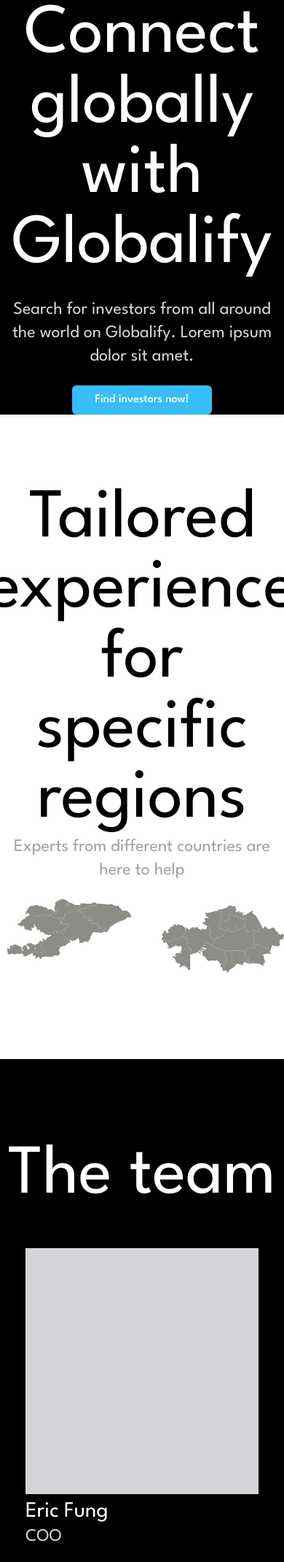
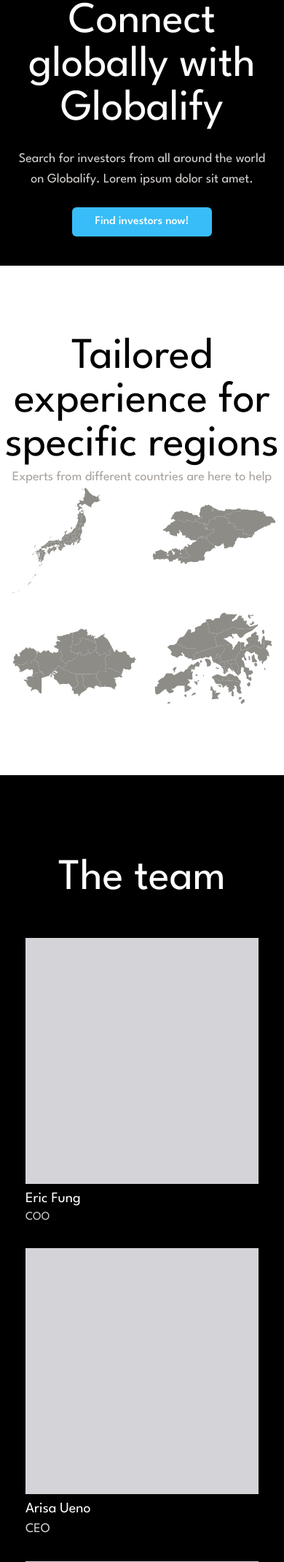
Before and after one commit to Barnacle322/globalify, a Flask app: page / in a window 390 px wide. Shown: the part 96-2236 px from the top of the page at 73% size. Run offline with Flask 3, Linux system fonts and the light colour scheme.

Commit message:
📱 Responsive design

```diff
--- a/server/src/project/static/css/main.css
+++ b/server/src/project/static/css/main.css
@@ -751,6 +751,10 @@
   margin-top: 12rem;
 }
 
+.mb-10 {
+  margin-bottom: 2.5rem;
+}
+
 .block {
   display: block;
 }
@@ -1000,6 +1004,10 @@
   width: 50%;
 }
 
+.w-\[170px\] {
+  width: 170px;
+}
+
 .min-w-\[901px\] {
   min-width: 901px;
 }
@@ -1042,6 +1050,10 @@
 
 .flex-col {
   flex-direction: column;
+}
+
+.flex-wrap {
+  flex-wrap: wrap;
 }
 
 .items-start {
@@ -1368,6 +1390,11 @@
   line-height: 1rem;
 }
 
+.text-6xl {
+  font-size: 3.75rem;
+  line-height: 1;
+}
+
 .font-medium {
   font-weight: 500;
 }
--- a/server/src/project/templates/index.html
+++ b/server/src/project/templates/index.html
@@ -19,26 +19,26 @@
         </nav>
         <main class="relative mt-24 flex w-full flex-col justify-center overflow-x-hidden text-white">
             <div class="flex flex-col items-center justify-center gap-6">
-                <div class="max-w-[700px] text-center text-8xl">Connect globally with Globalify</div>
-                <div class="flex max-w-[700px] text-center text-2xl text-stone-300">
+                <div class="max-w-[700px] text-center sm:text-8xl text-6xl px-4">Connect globally with Globalify</div>
+                <div class="flex max-w-[700px] text-center sm:text-2xl text-lg px-4 text-stone-300">
                     Search for investors from all around the world on Globalify. Lorem ipsum dolor sit amet.
                 </div>
-                <a href="/register" class="flex h-10 w-48 items-center justify-center rounded-md bg-sky-400">
+                <a href="/register" class="flex h-10 w-48 items-center justify-center rounded-md bg-sky-400 lg:mb-0 mb-10">
                     <div class="flex text-base font-medium">Find investors now!</div>
                 </a>
                 <img class="hidden w-[901px] lg:block" src="../static/elements/hero.png" />
             </div>
             <div class="flex-col items-center justify-center gap-2.5 bg-white py-24 text-black">
                 <div class="flex flex-col items-center justify-center">
-                    <div class="max-w-[800px] text-center text-8xl">Tailored experience for specific regions</div>
-                    <div class="max-w-[800px] text-center text-2xl text-stone-400">
+                    <div class="max-w-[800px] text-center sm:text-8xl text-6xl">Tailored experience for specific regions</div>
+                    <div class="max-w-[800px] text-center sm:text-2xl text-lg text-stone-400">
                         Experts from different countries are here to help
                     </div>
-                    <div class="inline-flex items-center justify-center gap-6">
+                    <div class="flex flex-wrap items-center justify-center gap-6">
                         <div class="relative h-[147px] w-[173px]">
                             <img src="../static/elements/jp.svg" alt="" />
                         </div>
-                        <div class="relative h-[103px] w-[188px]">
+                        <div class="relative h-[103px] w-[170px]">
                             <img src="../static/elements/kg.svg" alt="" />
                         </div>
                         <div class="relative h-[84px] w-[171px]">
@@ -51,22 +51,22 @@
                 </div>
             </div>
             <div class="my-28 flex flex-col items-center justify-center gap-[51px] text-white">
-                <div class="text-8xl">The team</div>
+                <div class="sm:text-8xl text-6xl">The team</div>
                 <div class="flex flex-col items-start justify-center gap-[30px] xl:flex-row">
                     <div class="inline-flex flex-col items-start justify-start">
                         <div class="mb-1.5 h-[337px] w-[320px] bg-zinc-300"></div>
-                        <div class="text-3xl">Eric Fung</div>
-                        <div class="text-2xl text-stone-300">COO</div>
+                        <div class="sm:text-3xl text-xl">Eric Fung</div>
+                        <div class="sm:text-2xl text-lg\ text-stone-300">COO</div>
                     </div>
                     <div class="inline-flex flex-col items-start justify-start">
                         <div class="mb-1.5 h-[337px] w-[320px] bg-zinc-300"></div>
-                        <div class="text-3xl">Arisa Ueno</div>
-                        <div class="text-2xl text-stone-300">CEO</div>
+                        <div class="sm:text-3xl text-xl">Arisa Ueno</div>
+                        <div class="sm:text-2xl text-lg text-stone-300">CEO</div>
                     </div>
                     <div class="inline-flex flex-col items-start justify-start">
                         <div class="mb-1.5 h-[337px] w-[320px] bg-zinc-300"></div>
-                        <div class="text-3xl">Arstanbek Usenov</div>
-                        <div class="text-2xl text-stone-300">CTO</div>
+                        <div class="sm:text-3xl text-xl">Arstanbek Usenov</div>
+                        <div class="sm:text-2xl text-lg text-stone-300">CTO</div>
                     </div>
                 </div>
             </div>
--- a/server/src/project/templates/login.html
+++ b/server/src/project/templates/login.html
@@ -11,7 +11,7 @@
         <nav class="absolute left-0 top-0 flex h-24 w-full items-center justify-start px-9">
             <a href="/"><img class="h-[30px] w-[113px]" src="../static/elements/globalify.png" /></a>
         </nav>
-        <main class="pl-16 inline-flex w-1/2">
+        <main class="px-16 inline-flex sm:w-1/2 w-full">
             <form action="/login" method="POST" class="flex w-[313px] flex-col gap-[25px] font-medium">
                 <div class="">
                     <div class="text-4xl">Welcome back</div>
@@ -66,6 +66,6 @@
                 </div>
             </form>
         </main>
-        <div class="w-1/2 h-full mt-48 bg-white rounded-tl-3xl"></div>
+        <div class="sm:block hidden w-1/2 h-full mt-48 bg-white rounded-tl-3xl"></div>
     </body>
 </html>
--- a/server/src/project/templates/register.html
+++ b/server/src/project/templates/register.html
@@ -11,7 +11,7 @@
         <nav class="absolute left-0 top-0 flex h-24 w-full items-center justify-start px-9">
             <a href="/"><img class="h-[30px] w-[113px]" src="../static/elements/globalify.png" /></a>
         </nav>
-        <main class="pl-16 inline-flex w-1/2">
+        <main class="px-16 inline-flex sm:w-1/2 w-full">
             <form action="/register" method="POST" class="flex w-[313px] flex-col gap-[25px] font-medium">
                 <div class="">
                     <div class="text-4xl">Welcome back</div>
@@ -76,6 +76,6 @@
                 </div>
             </form>
         </main>
-        <div class="w-1/2 h-full mt-48 bg-white rounded-tl-3xl"></div>
+        <div class="sm:block hidden w-1/2 h-full mt-48 bg-white rounded-tl-3xl"></div>
     </body>
 </html>
```
Also changed, not shown: other parts of server/src/project/static/css/main.css (+37 -0 lines).
